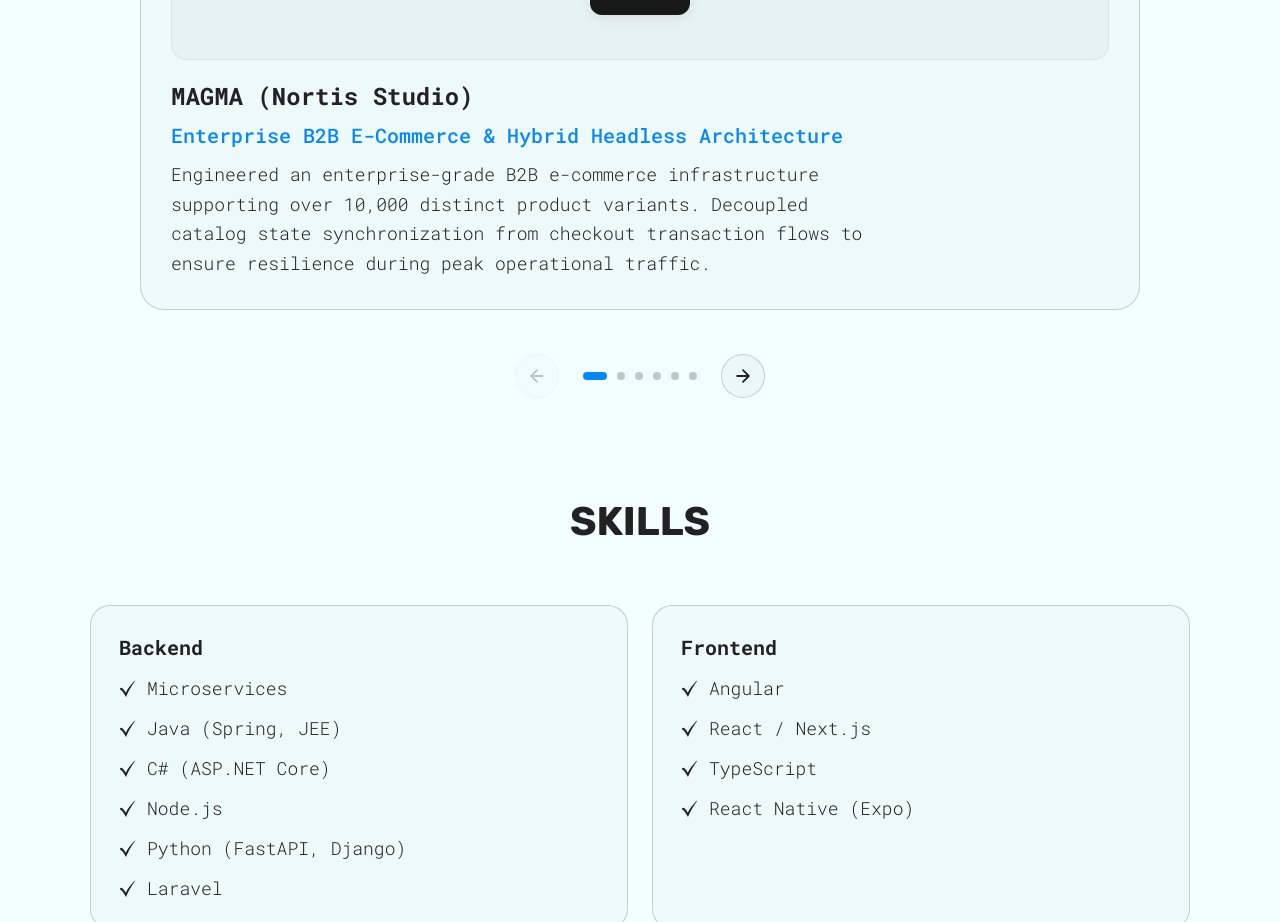
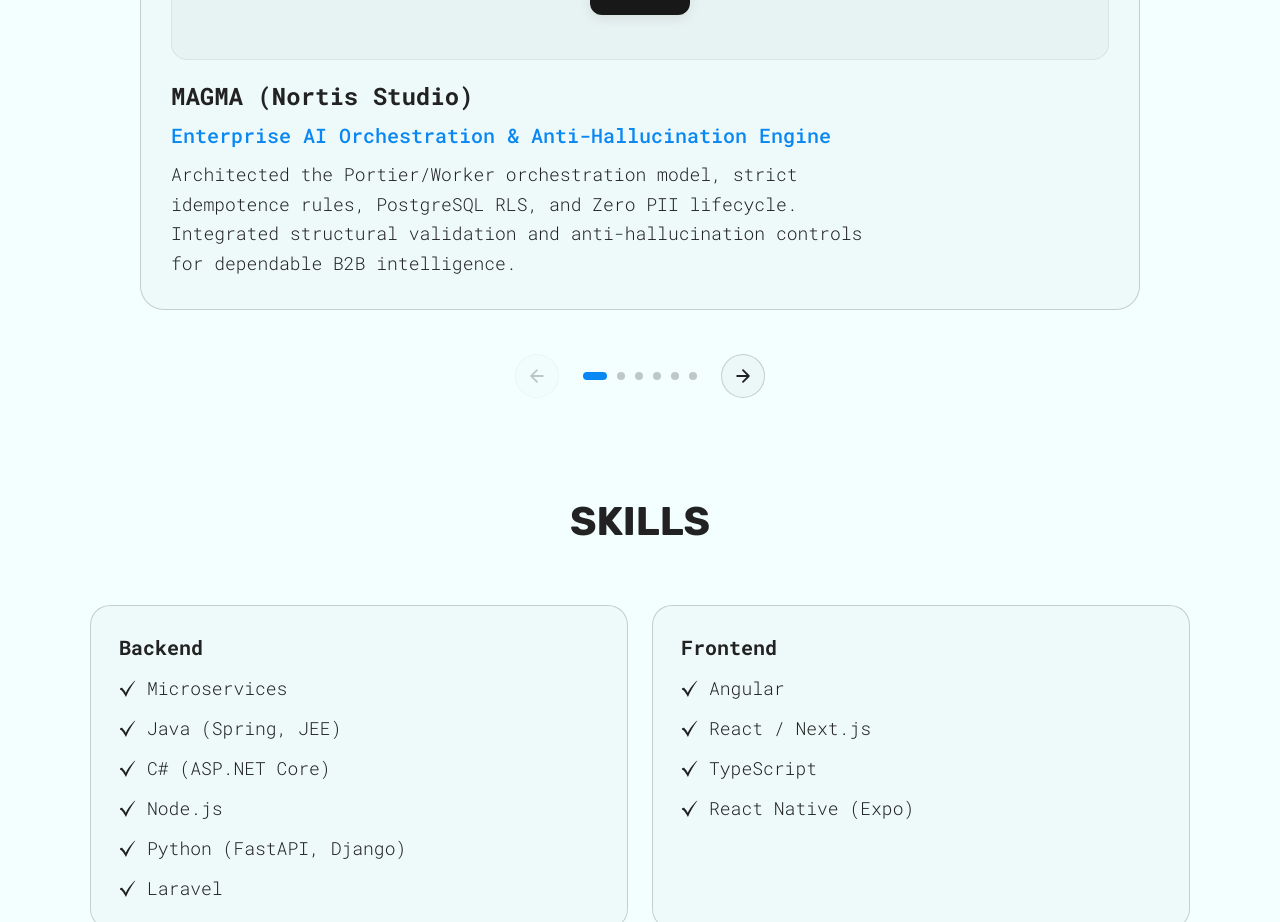
Before and after one commit to ashurafu04/portfolio, a React (Vite) app: page / in a window 1280 px wide. Shown: the part 1180-2102 px from the top of the page. Built offline with nearby package versions, Linux system fonts and the light colour scheme.

Commit message:
fix(i18n): align engineering case titles, subtitles, and descriptions with source of truth

```diff
--- a/src/i18n/locales/en.js
+++ b/src/i18n/locales/en.js
@@ -26,7 +26,7 @@ export const en = {
   },
   projects: {
     sectionTitle: "Engineering Cases",
-    carouselAria: "Featured engineering cases carousel",
+    carouselAria: "Engineering Cases Carousel",
     prevSlide: "Previous engineering case",
     nextSlide: "Next engineering case",
     goToSlide: "Go to case",
@@ -35,38 +35,38 @@ export const en = {
     cases: {
       magma: {
         h3: "MAGMA (Nortis Studio)",
-        subtitle: "Enterprise B2B E-Commerce & Hybrid Headless Architecture",
+        subtitle: "Enterprise AI Orchestration & Anti-Hallucination Engine",
         description:
-          "Engineered an enterprise-grade B2B e-commerce infrastructure supporting over 10,000 distinct product variants. Decoupled catalog state synchronization from checkout transaction flows to ensure resilience during peak operational traffic.",
-        alt: "MAGMA B2B E-Commerce Architecture Logo",
+          "Architected the Portier/Worker orchestration model, strict idempotence rules, PostgreSQL RLS, and Zero PII lifecycle. Integrated structural validation and anti-hallucination controls for dependable B2B intelligence.",
+        alt: "Nortis Studio logo for the MAGMA enterprise AI case study",
       },
       chamiong: {
         h3: "CHAMIONG",
-        subtitle: "Multi-Tenant AI Agent & Workflow Orchestration",
+        subtitle: "Headless ERP Decoupling & B2B Commerce",
         description:
-          "Architected an autonomous customer interaction agent system handling 5,000+ daily conversational operations. Integrated LLM tool-calling with deterministic business rules, strict context isolation, and automated audit logging.",
-        alt: "CHAMIONG multi-tenant conversational AI agent architecture logo",
+          "Led the digital decoupling of an industrial leader from its core Odoo ERP. Engineered a decoupled Next.js + Sanity presentation layer via resilient JSON-RPC connectors with trilingual RTL catalog management.",
+        alt: "CHAMIONG logo for the hybrid headless commerce case study",
       },
       qodeep: {
         h3: "QODEEP",
-        subtitle: "Full-Stack Web Application & Developer Ecosystem",
+        subtitle: "Independent Architecture Consultancy & Digital Products",
         description:
-          "Designed a developer ecosystem web application with optimized content delivery, intuitive navigation patterns, and a maintainable modular architecture built for team scalability.",
-        alt: "QODEEP Developer ecosystem web application architecture logo",
+          "Delivering resilient B2B architectures, contextual AI workflows, and digital transformations. Directing technical audits, enterprise migrations, and end-to-end client handovers.",
+        alt: "QODEEP IT Engineering and Architecture Consulting logo",
       },
       previzma: {
         h3: "PREVIZMA",
-        subtitle: "Predictive Analytics & Industrial Decision Support",
+        subtitle: "Decoupled B2B Sales Intelligence Platform & ML Engine",
         description:
-          "Designed an industrial monitoring architecture for predictive maintenance workflows. Ingested time-series telemetry into automated health scoring pipelines, reducing alert fatigue across engineering teams.",
-        alt: "PREVIZMA industrial monitoring and predictive analytics logo",
+          "Engineered an open-architecture sales intelligence platform with Java 21, Spring Boot, and PostgreSQL. Decoupled predictive ML forecasting via a dedicated FastAPI microservice and Angular frontend.",
+        alt: "Previzma Java Spring Boot microservices platform logo",
       },
       dxc: {
         h3: "DXC Technology",
-        subtitle: "Modernization & Secure Enterprise Integrations",
+        subtitle: "Business Intelligence & Business Applications — RUN Teams",
         description:
-          "Led backend modernization initiatives and secure API integration layers across mission-critical enterprise systems. Enforced robust data validation, enterprise auth protocols, and microservice decoupling.",
-        alt: "DXC Technology enterprise software modernization logo",
+          "Engineered a competency coverage management platform for production RUN teams across the Insurance Service Line. Built the data pipeline, Dataverse application layer, and executive Power BI dashboards.",
+        alt: "DXC Technology enterprise systems and BI engineering logo",
       },
       sgg: {
         h3: "Secrétariat Général du Gouvernement (SGG)",
--- a/src/i18n/locales/fr.js
+++ b/src/i18n/locales/fr.js
@@ -35,38 +35,38 @@ export const fr = {
     cases: {
       magma: {
         h3: "MAGMA (Nortis Studio)",
-        subtitle: "E-Commerce B2B d'Entreprise & Architecture Headless Hybride",
+        subtitle: "Orchestration IA d'Entreprise & Moteur Anti-Hallucination",
         description:
-          "Conception d'une infrastructure e-commerce B2B supportant plus de 10 000 variantes produits. Découplage de la synchronisation catalogue et des flux transactionnels pour garantir la résilience lors des pics de charge opérationnels.",
-        alt: "Logo architecture e-commerce B2B MAGMA",
+          "Architecture du modèle d'orchestration Portier/Worker, règles strictes d'idempotence, PostgreSQL RLS et cycle de vie Zero PII. Intégration de validation structurelle et de contrôles anti-hallucination pour une intelligence B2B fiable.",
+        alt: "Logo Nortis Studio pour l'étude de cas d'IA d'entreprise MAGMA",
       },
       chamiong: {
         h3: "CHAMIONG",
-        subtitle: "Agent IA Multi-Tenant & Orchestration de Flux Métier",
+        subtitle: "Découplage ERP Headless & Commerce B2B",
         description:
-          "Architecture d'un système d'agents conversationnels autonomes traitant plus de 5 000 interactions par jour. Intégration d'outils LLM avec règles métier déterministes, isolation stricte du contexte et traçabilité d'audit.",
-        alt: "Logo architecture agent conversationnel IA CHAMIONG",
+          "Direction du découplage digital d'un leader industriel de son ERP Odoo central. Conception d'une couche de présentation Next.js + Sanity découplée via connecteurs JSON-RPC résilients avec gestion de catalogue trilingue RTL.",
+        alt: "Logo CHAMIONG pour l'étude de cas de commerce headless hybride",
       },
       qodeep: {
         h3: "QODEEP",
-        subtitle: "Application Web Full-Stack & Écosystème Développeur",
+        subtitle: "Conseil en Architecture Indépendante & Produits Digitaux",
         description:
-          "Conception d'une plateforme web pour écosystème développeur, optimisée pour la distribution de contenu, une navigation intuitive et une architecture modulaire pérenne.",
-        alt: "Logo architecture application web QODEEP",
+          "Conception d'architectures B2B résilientes, workflows d'IA contextuelle et transformations digitales. Conduite d'audits techniques, migrations d'entreprise et transferts clients de bout en bout.",
+        alt: "Logo QODEEP Conseil en ingénierie et architecture IT",
       },
       previzma: {
         h3: "PREVIZMA",
-        subtitle: "Analytique Prédictive & Aide à la Décision Industrielle",
+        subtitle: "Plateforme d'Intelligence Commerciale B2B Découplée & Moteur ML",
         description:
-          "Architecture de supervision industrielle pour la maintenance prédictive. Ingestion de télémétrie chronologique dans des pipelines de scoring automatisés, réduisant la fatigue des alertes chez les ingénieurs.",
-        alt: "Logo supervision industrielle et analytique prédictive PREVIZMA",
+          "Conception d'une plateforme d'intelligence commerciale à architecture ouverte avec Java 21, Spring Boot et PostgreSQL. Découplage de prévisions prédictives ML via un microservice dédié FastAPI et frontend Angular.",
+        alt: "Logo de la plateforme de microservices Java Spring Boot Previzma",
       },
       dxc: {
         h3: "DXC Technology",
-        subtitle: "Modernisation & Intégrations d'Entreprise Sécurisées",
+        subtitle: "Business Intelligence & Applications Métier — Équipes RUN",
         description:
-          "Pilotage d'initiatives de modernisation backend et de couches d'API sécurisées pour des systèmes d'entreprise critiques. Validation stricte des données, protocoles d'authentification et découplage microservices.",
-        alt: "Logo modernisation logicielle d'entreprise DXC Technology",
+          "Conception d'une plateforme de gestion de couverture des compétences pour les équipes de production RUN sur la ligne de service Assurance. Pipeline de données, couche Dataverse et tableaux de bord Power BI de direction.",
+        alt: "Logo ingénierie BI et systèmes d'entreprise DXC Technology",
       },
       sgg: {
         h3: "Secrétariat Général du Gouvernement (SGG)",
```
